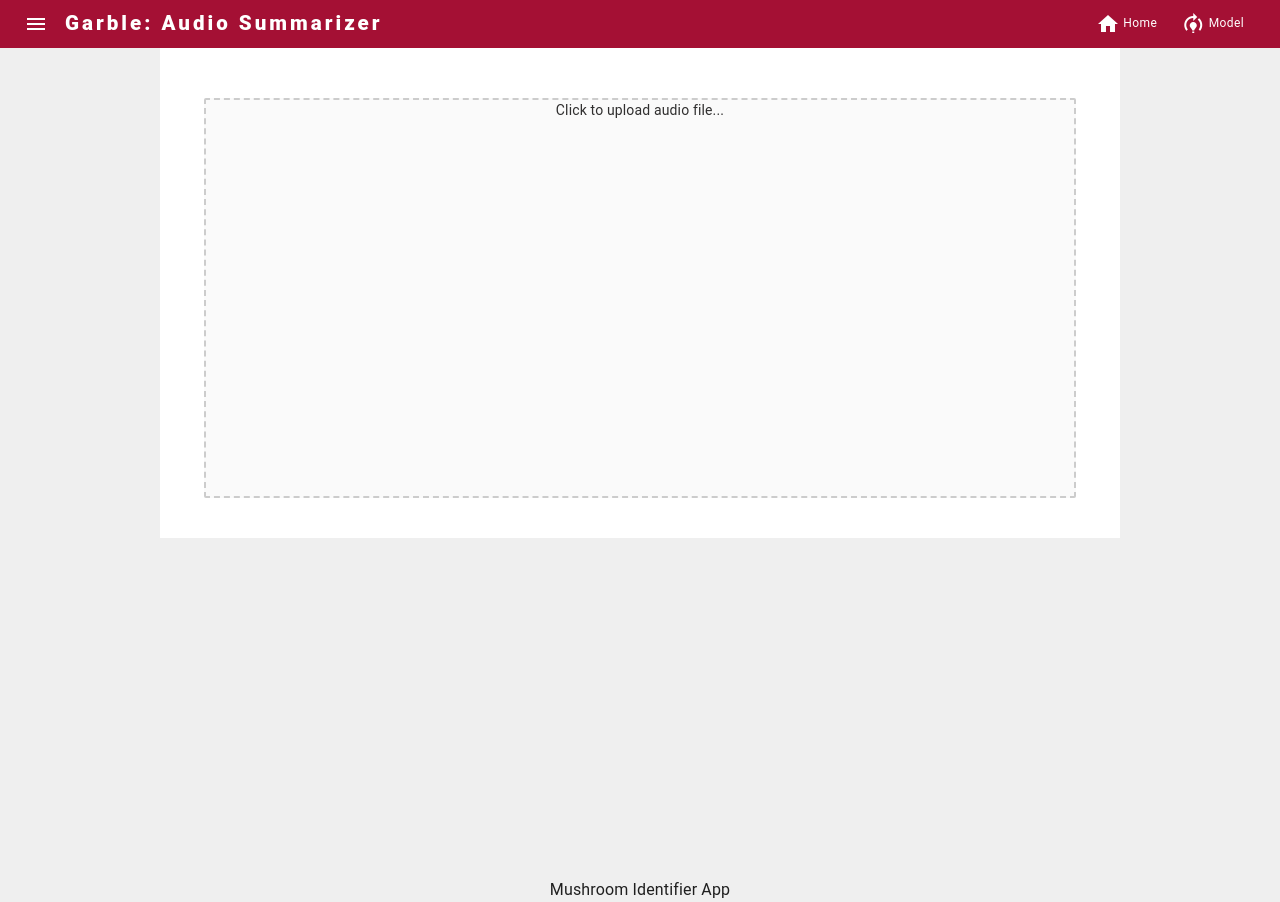
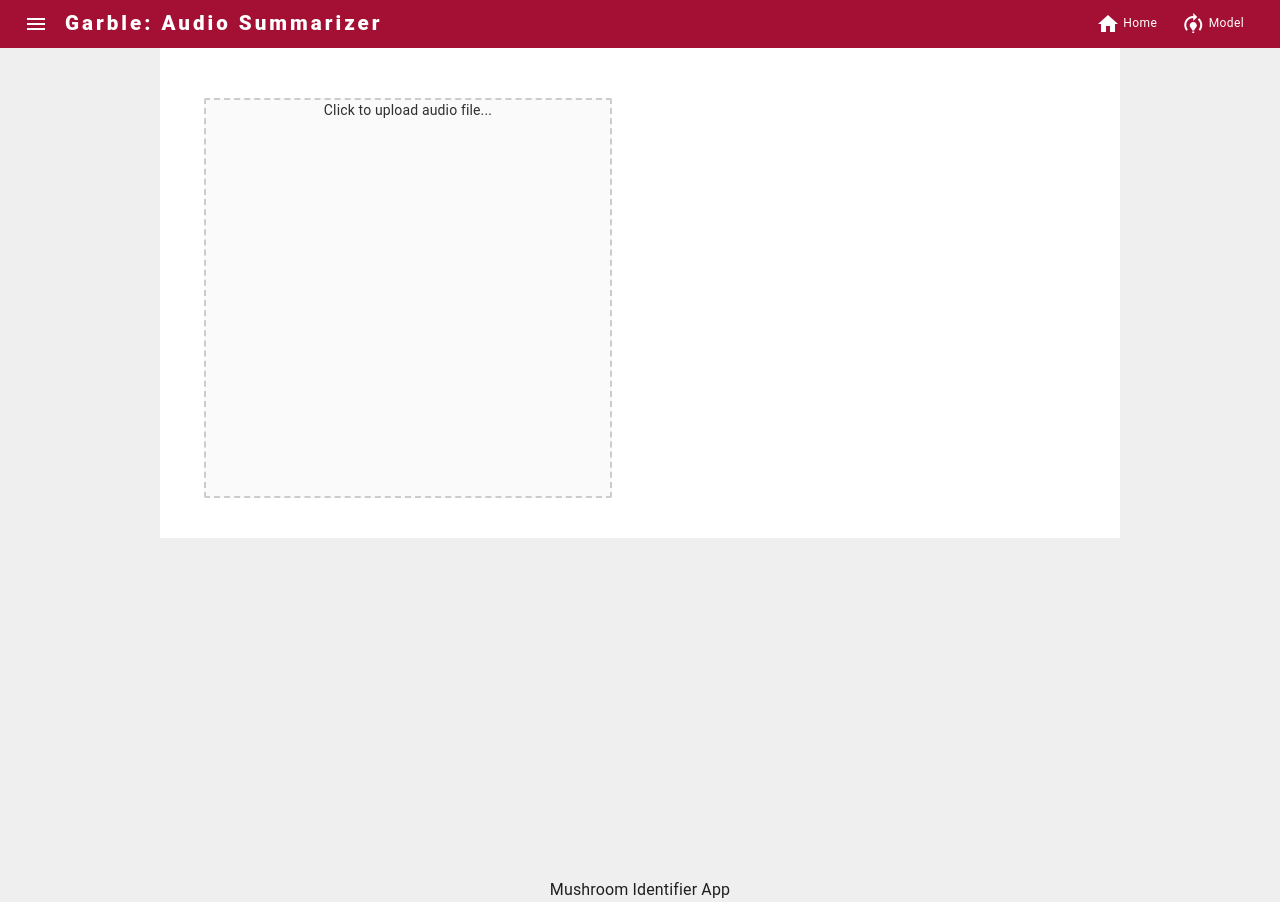
Before and after one commit to parambharat/AC215_projectgarble, a React (Create React App) app in the folder garble-app/frontend-mushroom/: page / in a window 1280 px wide. Built offline with nearby package versions, Linux system fonts and the light colour scheme.

Commit message:
Create two columns for Home view

```diff
--- a/garble-app/frontend-mushroom/src/components/Home/index.js
+++ b/garble-app/frontend-mushroom/src/components/Home/index.js
@@ -1,7 +1,7 @@
 import React, { useEffect, useRef, useState } from 'react';
 import { withStyles } from '@material-ui/core';
 import Container from '@material-ui/core/Container';
-import Typography from '@material-ui/core/Typography';
+import Grid from '@material-ui/core/Grid';
 
 import DataService from "../../services/DataService";
 import styles from './styles';
@@ -15,7 +15,7 @@
 
   // Component States
   const [audio, setAudio] = useState(null);
-    const [prediction, setPrediction] = useState(null);
+  const [summary, setSummary] = useState(null);
 
   // Setup Component
   useEffect(() => {
@@ -37,24 +37,16 @@
       .then(function (response) {
         console.log('DataService Predict response');
         console.log(response.data);
-              setPrediction(response.data);
+        setSummary(response.data);
       })
   }
-    console.log({audio});
+  console.log({ audio });
   return (
     <div className={classes.root}>
       <main className={classes.main}>
         <Container maxWidth="md" className={classes.container}>
-                    {prediction &&
-                        <Typography variant="h4" gutterBottom align='center'>
-                            {!prediction.poisonous &&
-                                <span className={classes.safe}>{prediction.prediction_label + " (" + prediction["accuracy"] + "%)"}</span>
-                            }
-                            {prediction.poisonous &&
-                                <span className={classes.poisonous}>{prediction.prediction_label + " (" + prediction["accuracy"] + "%)"}&nbsp;&nbsp;Poisonous</span>
-                            }
-                        </Typography>
-                    }
+          <Grid container spacing={2}>
+            <Grid item xs={6}>
               <div className={classes.dropzone} onClick={() => handleAudioUploadClick()}>
                 <input
                   type="file"
@@ -66,6 +58,11 @@
                 <div>{audio && <audio controls src={audio} />}</div>
                 <div className={classes.help}>Click to upload audio file...</div>
               </div>
+            </Grid>
+            <Grid item xs={6}>
+              {summary && summary.summary}
+            </Grid>
+          </Grid>
         </Container>
       </main>
     </div>
```
Also changed, not shown: 1 other file (tests, documents, lock files or other folders). Lines whose indentation alone changed are shown as unchanged.
